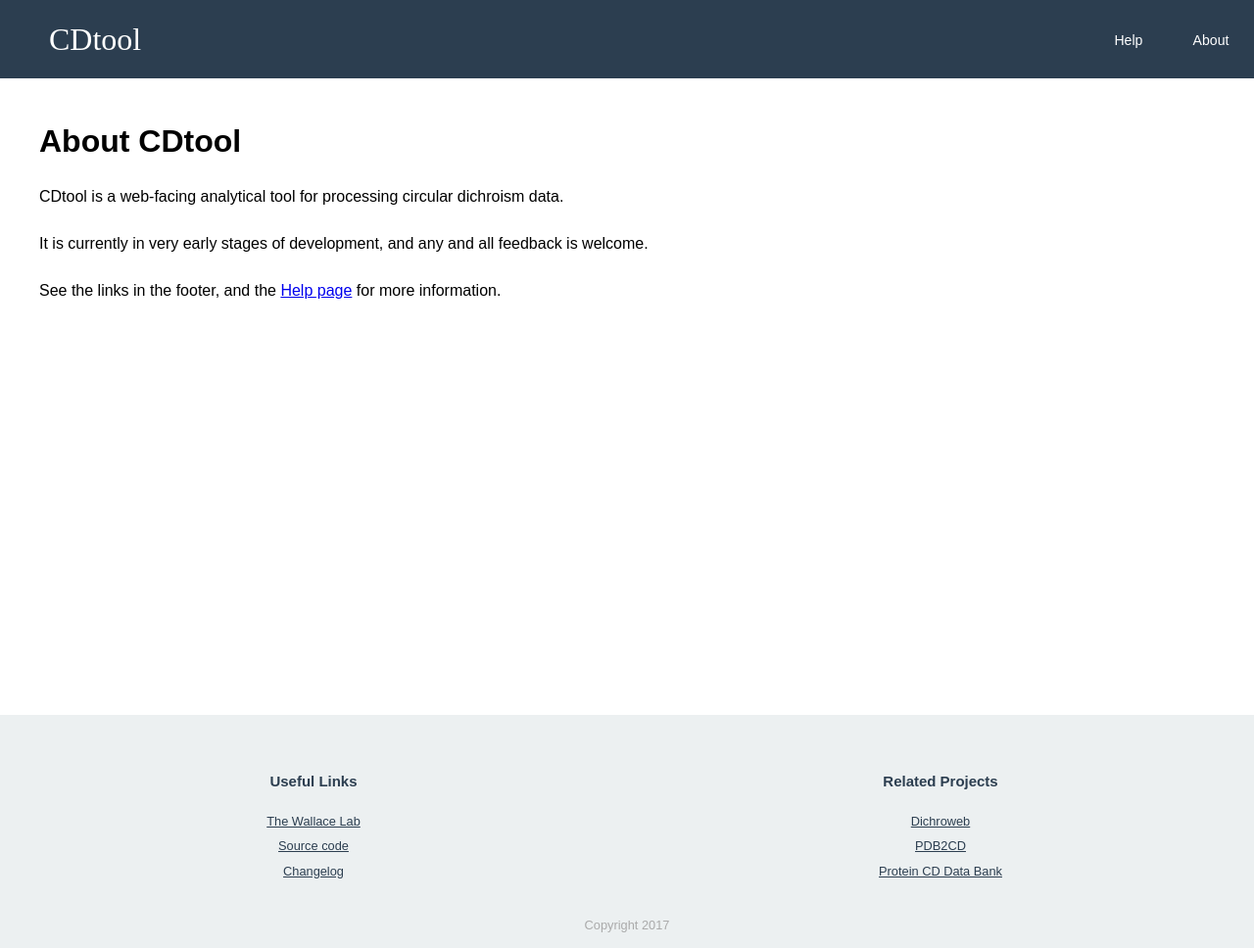
After one commit to samirelanduk/CDtool, a Django app: template home/templates/about.html in a window 1280 px wide. The commit adds this page. Shown: the whole page at 98% size. Run offline with Django 3.2, Linux system fonts and the light colour scheme; the template is opened without the code that fills it, so the values that code supplies are empty; some web fonts are replaced.

Commit message:
Add about page

```diff
--- a/cdtool/templates/base.html
+++ b/cdtool/templates/base.html
@@ -20,7 +20,7 @@
 <body>
   <header><div id="logo"><a href="/">CDtool</a></div><div id="menu-icon">&#9776;</div></header>
   <nav><ul>
-    <li><a href="/help/">Help</a></li><li>About</li>
+    <li><a href="/help/">Help</a></li><li><a href="/about/">About</a></li>
   </ul></nav>
   <main>
     {% block main %}{% endblock %}
--- a/cdtool/urls.py
+++ b/cdtool/urls.py
@@ -19,5 +19,6 @@ import home.views as home_views
 urlpatterns = [
  url(r"^changelog/$", home_views.changelog_page, name="changelog_page"),
  url(r"^help/$", home_views.help_page, name="help_page"),
+ url(r"^about/$", home_views.about_page, name="about_page"),
  url(r"^$", tool_page, name="tool_page")
 ]
--- /dev/null
+++ b/home/templates/about.html
@@ -0,0 +1,25 @@
+{% extends "base.html" %}
+
+{% block title %}Changelog{% endblock %}
+
+{% block css %}
+<link rel="stylesheet" type="text/css" href="/static/css/home.css">
+{% endblock %}
+
+{% block js %}
+{% endblock %}
+
+{% block main %}
+<h1>About CDtool</h1>
+
+<p>CDtool is a web-facing analytical tool for processing circular dichroism
+  data.</p>
+
+<p>It is currently in very early stages of development, and any and all feedback
+  is welcome.</p>
+
+<p>See the links in the footer, and the <a href="/help/">Help page</a> for more
+  information.</p>
+
+
+{% endblock %}
--- a/home/views.py
+++ b/home/views.py
@@ -7,3 +7,7 @@ def changelog_page(request):
 
 def help_page(request):
     return render(request, "help.html")
+
+
+def about_page(request):
+    return render(request, "about.html")
```
Also changed, not shown: ftests/test_basic_site.py (+24 -0 lines), home/tests/test_urls.py (+4 -0 lines), home/tests/test_views.py (+8 -0 lines).
